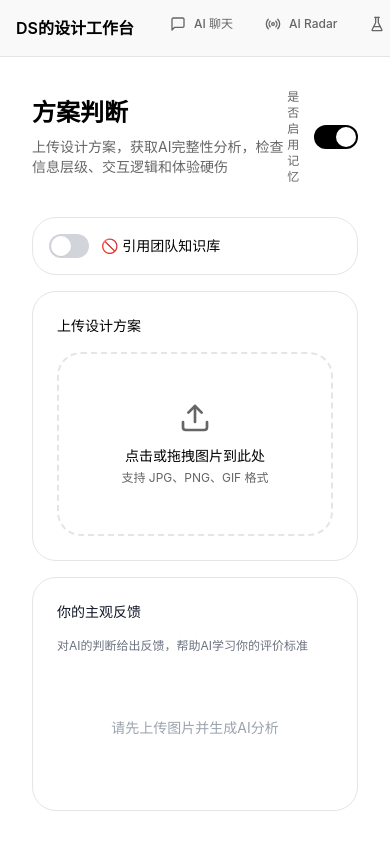
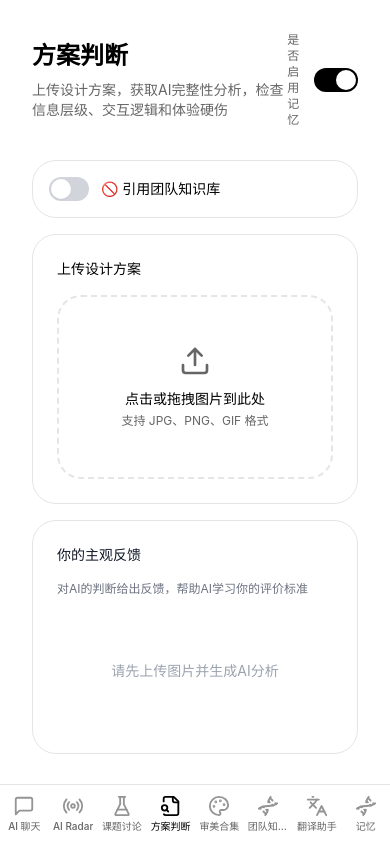
Before and after one commit to taoznice/design-work, a Next.js app: page /proposal-review in a window 390 px wide. Built offline with nearby package versions, Linux system fonts and the light colour scheme.

Commit message:
feat: 主标题改为工作台，导航栏响应式优化（窄屏底部 Tab + 玻璃拟态）

```diff
--- a/app/layout.tsx
+++ b/app/layout.tsx
@@ -3,7 +3,7 @@ import './globals.css'
 import Sidebar from '@/components/Sidebar'
 
 export const metadata: Metadata = {
-  title: 'DS的设计工作台',
+  title: '工作台',
   description: '设计管理工作台',
 }
 
@@ -15,9 +15,9 @@ export default function RootLayout({
   return (
     <html lang="zh-CN">
       <body>
-        <div className="flex flex-col md:flex-row h-screen bg-gemini-bg">
+        <div className="flex flex-col sm:flex-row h-screen bg-gemini-bg">
           <Sidebar />
-          <main className="flex-1 overflow-auto bg-gemini-bg">
+          <main className="flex-1 overflow-auto bg-gemini-bg pb-20 sm:pb-0">
             {children}
           </main>
         </div>
--- a/components/Sidebar.tsx
+++ b/components/Sidebar.tsx
@@ -5,71 +5,43 @@ import { usePathname } from 'next/navigation'
 import { Dna, FlaskConical, FileSearch, Palette, Radio, Languages, MessageSquare } from 'lucide-react'
 
 const workItems = [
-  {
-    icon: MessageSquare,
-    label: 'AI 聊天',
-    href: '/chat',
-  },
-  {
-    icon: Radio,
-    label: 'AI Radar',
-    href: '/ai-radar',
-  },
-  {
-    icon: FlaskConical,
-    label: '课题讨论',
-    href: '/strategy-lab',
-  },
-  {
-    icon: FileSearch,
-    label: '方案判断',
-    href: '/proposal-review',
-  },
-  {
-    icon: Palette,
-    label: '审美合集',
-    href: '/aesthetic-collection',
-  },
-  {
-    icon: Dna,
-    label: '团队知识库',
-    href: '/knowledge',
-  },
-  {
-    icon: Languages,
-    label: '翻译助手',
-    href: '/translation',
-  },
+  { icon: MessageSquare, label: 'AI 聊天', href: '/chat' },
+  { icon: Radio, label: 'AI Radar', href: '/ai-radar' },
+  { icon: FlaskConical, label: '课题讨论', href: '/strategy-lab' },
+  { icon: FileSearch, label: '方案判断', href: '/proposal-review' },
+  { icon: Palette, label: '审美合集', href: '/aesthetic-collection' },
+  { icon: Dna, label: '团队知识库', href: '/knowledge' },
+  { icon: Languages, label: '翻译助手', href: '/translation' },
 ]
 
-const memoryItem = {
-  icon: Dna,
-  label: '记忆',
-  href: '/memory',
-}
+const memoryItem = { icon: Dna, label: '记忆', href: '/memory' }
+
+const allNavItems = [...workItems, memoryItem]
 
 export default function Sidebar() {
   const pathname = usePathname()
 
   return (
-    <aside className="w-full md:w-64 bg-gemini-surface border-b md:border-b-0 md:border-r border-gemini-border flex flex-row md:flex-col overflow-x-auto md:overflow-x-visible">
-      <div className="p-4 md:p-6 flex-shrink-0">
-        <h1 className="text-base md:text-lg font-semibold text-gemini-text whitespace-nowrap">
-          DS的设计工作台
+    <>
+      {/* 宽屏：左侧导航栏（≥640px 显示） */}
+      <aside className="hidden sm:flex sm:w-64 flex-col bg-gemini-surface border-r border-gemini-border overflow-y-auto">
+        <div className="p-4 sm:p-6 flex-shrink-0">
+          <h1 className="text-base sm:text-lg font-semibold text-gemini-text whitespace-nowrap">
+            工作台
           </h1>
         </div>
-      <nav className="flex-1 p-2 md:p-4 flex flex-row md:flex-col overflow-x-auto md:overflow-x-visible">
-        <ul className="flex md:flex-col flex-row space-x-2 md:space-x-0 md:space-y-2">
+        <nav className="flex-1 p-2 sm:p-4 flex flex-col">
+          <ul className="flex flex-col space-y-2">
             {workItems.map((item) => {
               const Icon = item.icon
               const isActive = pathname === item.href
               return (
-              <li key={item.href} className="flex-shrink-0">
+                <li key={item.href}>
                   <Link
                     href={item.href}
                     className={`
-                    flex items-center gap-2 md:gap-3 px-3 md:px-4 py-2 md:py-3 rounded-2xl md:rounded-3xl text-xs md:text-sm font-medium
-                    transition-all duration-200 whitespace-nowrap
+                      flex items-center gap-3 px-4 py-3 rounded-2xl sm:rounded-3xl text-sm font-medium
+                      transition-all duration-200
                       ${
                         isActive
                           ? 'bg-gemini-active-bg text-gemini-active-text shadow-gemini-sm border border-gemini-border'
@@ -77,20 +49,19 @@ export default function Sidebar() {
                       }
                     `}
                   >
-                  <Icon size={16} className="md:w-[18px] md:h-[18px]" />
+                    <Icon size={18} className="flex-shrink-0" />
                     <span>{item.label}</span>
                   </Link>
                 </li>
               )
             })}
           </ul>
-        {/* 记忆功能常驻底部 */}
-        <div className="md:mt-auto pt-0 md:pt-4 ml-2 md:ml-0 flex-shrink-0">
+          <div className="mt-auto pt-4">
             <Link
               href={memoryItem.href}
               className={`
-              flex items-center gap-2 md:gap-3 px-3 md:px-4 py-2 md:py-3 rounded-2xl md:rounded-3xl text-xs md:text-sm font-medium
-              transition-all duration-200 whitespace-nowrap
+                flex items-center gap-3 px-4 py-3 rounded-2xl sm:rounded-3xl text-sm font-medium
+                transition-all duration-200
                 ${
                   pathname === memoryItem.href
                     ? 'bg-gemini-active-bg text-gemini-active-text shadow-gemini-sm border border-gemini-border'
@@ -98,11 +69,44 @@ export default function Sidebar() {
                 }
               `}
             >
-            <memoryItem.icon size={16} className="md:w-[18px] md:h-[18px]" />
+              <memoryItem.icon size={18} className="flex-shrink-0" />
               <span>{memoryItem.label}</span>
             </Link>
           </div>
         </nav>
       </aside>
+
+      {/* 窄屏：底部 Tab 栏（<640px 显示），玻璃拟态 + 顶部分割线 */}
+      <nav
+        className="fixed bottom-0 left-0 right-0 z-50 sm:hidden
+          flex items-center justify-around
+          bg-white/80 dark:bg-gray-900/80 backdrop-blur-md
+          border-t border-gemini-border"
+        aria-label="主导航"
+      >
+        {allNavItems.map((item) => {
+          const Icon = item.icon
+          const isActive = pathname === item.href
+          return (
+            <Link
+              key={item.href}
+              href={item.href}
+              className={`
+                flex flex-col items-center justify-center gap-0.5
+                flex-1 min-w-0 py-2.5 px-1
+                text-[10px] font-medium transition-colors
+                ${isActive ? 'text-black dark:text-white' : 'text-gemini-text-secondary'}
+              `}
+            >
+              <Icon
+                size={22}
+                className={`flex-shrink-0 ${isActive ? 'opacity-100' : 'opacity-70'}`}
+              />
+              <span className="truncate max-w-full">{item.label}</span>
+            </Link>
+          )
+        })}
+      </nav>
+    </>
   )
 }
```
Lines whose indentation alone changed are shown as unchanged.
